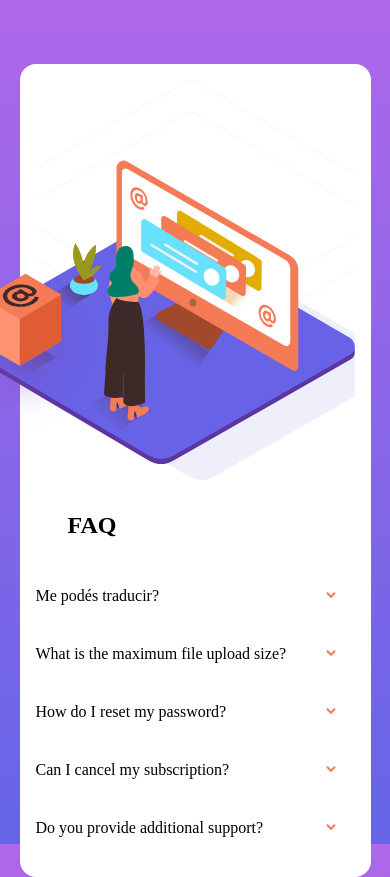
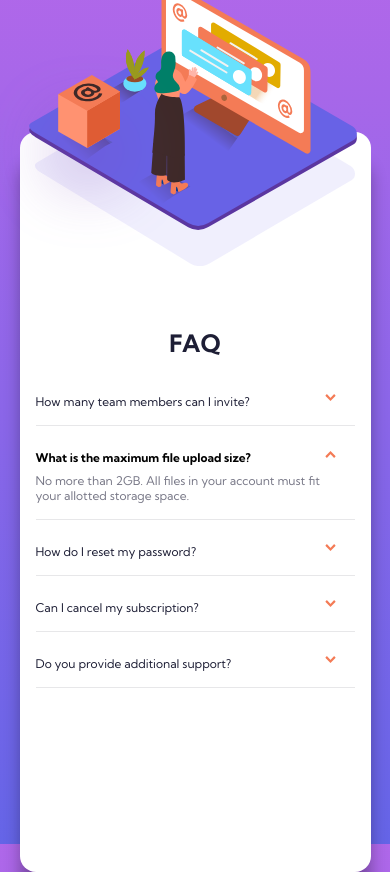
Before and after one commit to aalvarezto/faq-accordion-card-main, a plain HTML site: page index.html in a window 390 px wide. Drawn offline with Linux system fonts and the light colour scheme.

Commit message:
:smile: completed! v.1.0

```diff
--- a/index.html
+++ b/index.html
@@ -22,14 +22,17 @@
 			<article>
 				<h1>FAQ</h1>
 				<section class="question">
-					Me podés traducir?
+					How many team members can I invite?
 					<button></button>
-					<div class="hidden"> NO! </div>
+					<div class="hidden">
+						You can invite up to 2 additional users on the Free
+						plan. There is no limit on team members for the Premium
+						plan.</div
+					>
 				</section>
 				<section class="question">
 					What is the maximum file upload size?
 					<button></button>
-
 					<div class="hidden">
 						No more than 2GB. All files in your account must fit
 						your allotted storage space.
@@ -38,7 +41,6 @@
 				<section class="question">
 					How do I reset my password?
 					<button></button>
-
 					<div class="hidden">
 						Click “Forgot password” from the login page or “Change
 						password” from your profile page. A reset link will be
@@ -48,7 +50,6 @@
 				<section class="question">
 					Can I cancel my subscription?
 					<button></button>
-
 					<div class="hidden">
 						Yes! Send us a message and we’ll process your request no
 						questions asked.
@@ -57,7 +58,6 @@
 				<section class="question">
 					Do you provide additional support?
 					<button></button>
-
 					<div class="hidden">
 						Chat and email support is available 24/7. Phone lines
 						are open during normal business hours.
--- a/src/index.js
+++ b/src/index.js
@@ -2,12 +2,14 @@
 
 const questions = document.querySelectorAll(".question")
 
+questions[1].classList.toggle("toggle")
+
 questions.forEach(question => {
-	const [button, answer] = question.children
+	const [, answer] = question.children
 
 	question.addEventListener("click", () => {
 		closeAll(questions).except(answer)
-		answer.className = answer.className !== "visible" ? "visible" : "hidden"
+		question.classList.toggle("toggle")
 	})
 })
 
@@ -15,8 +17,7 @@ function closeAll(x) {
 	return {
 		except: y =>
 			Array.from(x)
-				.map(question => question.children[1])
-				.filter(answer => answer.innerText !== y.innerText)
-				.forEach(answer => (answer.className = "hidden")),
+				.filter(el => el.children[1].innerText !== y.innerText)
+				.forEach(question => question.classList.remove("toggle")),
 	}
 }
--- a/src/styles.css
+++ b/src/styles.css
@@ -1,126 +1,156 @@
+@import url("https://fonts.googleapis.com/css2?family=Kumbh+Sans:wght@400;700&display=swap");
+
 * {
 	box-sizing: border-box;
 }
-
 body {
 	padding: 0;
 	margin: 0;
-	background-image: linear-gradient(
-		to top,
-		hsl(240, 73%, 65%),
-		hsl(273, 75%, 66%)
-	);
-	background-repeat: unset;
+	background: linear-gradient(to top, hsl(240, 73%, 65%), hsl(273, 75%, 66%));
+	font-family: "Kumbh Sans", sans-serif;
+	font-size: 12px;
+	font-weight: 400;
+	color: hsl(238, 29%, 16%);
+	background-attachment: fixed;
 	height: 100vh;
 	display: flex;
 	justify-content: center;
 	align-items: center;
 }
-
+:is(#logos, .woman, .box, button) {
+	background-position: center center;
+	background-repeat: no-repeat;
+	background-size: contain;
+	position: relative;
+}
+h1 {
+	font-size: 1.5rem;
+}
 #card {
-	width: 60rem;
+	width: 56.25rem;
+	height: 30rem;
 	padding: 1rem;
 	background-color: white;
 	border-radius: 1rem;
 	display: flex;
-	justify-content: space-between;
-}
-
-#logos {
-	width: 100%;
-	height: 100%;
-	display: flex;
-	flex-direction: column;
-	align-items: center;
+	box-shadow: 0rem 2rem 1rem hsla(0, 0%, 0%, 0.3);
 	background-image: url(../images/bg-pattern-desktop.svg);
 	background-repeat: no-repeat;
-	background-position: center center;
-	background-size: cover;
+	background-size: 95%;
+	background-position: -27.5rem -15rem;
 }
-
+#logos {
+	left: -5rem;
+	bottom: 2rem;
+}
 .woman {
-	width: 25rem;
-	height: 25rem;
-	display: flex;
-	align-items: center;
 	background-image: url(../images/illustration-woman-online-desktop.svg);
-	background-repeat: no-repeat;
-	background-size: contain;
-	background-position-y: center;
-	position: relative;
-	left: -2.5rem;
-	top: 2rem;
+	width: 30rem;
+	height: 30rem;
 }
-
 .box {
+	background-image: url(../images/illustration-box-desktop.svg);
 	width: 10rem;
 	height: 10rem;
-	background-image: url(../images/illustration-box-desktop.svg);
-	background-repeat: no-repeat;
-	background-size: cover;
+	left: -1.2rem;
+	bottom: -10rem;
+}
+article {
+	margin-top: 1rem;
+	width: 50%;
 	position: relative;
-	top: 2.5rem;
-	left: -1rem;
+	right: 2rem;
 }
-
-article {
-	width: 40%;
+section {
+	margin: 0.5rem 0;
+	margin-right: 2rem;
+	padding: 1rem 0;
+	border-bottom: solid 1px hsl(240, 5%, 91%);
 }
-
+section:hover {
+	font-weight: 800;
+	color: hsl(14, 88%, 65%);
+}
+section div {
+	font-weight: 400;
+	color: hsl(240, 6%, 50%);
+}
 button {
+	background: none;
+	background-image: url(../images/icon-arrow-down.svg);
 	width: 3rem;
-	height: 1rem;
-	background: none;
+	height: 0.5rem;
 	border: none;
 	float: right;
 	clear: both;
-	background-image: url("../images/icon-arrow-down.svg");
-	background-size: auto;
-	background-repeat: no-repeat;
-	background-position: center center;
 }
-
-h1 {
-	margin: 2rem;
-}
-
-section {
-	margin: 0.5rem;
-	padding: 1rem;
-}
-
 .hidden {
 	display: none;
 }
-
-.visible {
-	padding: 0.5rem;
+.toggle {
+	font-weight: 800;
+}
+.toggle button {
+	transform: rotate(180deg);
+}
+.toggle .hidden {
+	padding-top: 0.5rem;
+	padding-right: 2rem;
+	display: block;
 }
 
 @media (max-width: 30rem) {
 	#card {
-		position: absolute;
-		top: 1rem;
 		width: 90%;
-		margin: 3rem;
-		border-collapse: collapse;
+		height: auto;
+		display: flex;
 		flex-direction: column;
+		justify-content: center;
 		align-items: center;
+		background: none;
+		background-color: white;
+		margin-top: 10rem;
 	}
+	#logos {
+		display: flex;
+		flex-direction: column;
+		justify-content: center;
+		align-items: center;
 
+		width: 20rem;
+		height: 20rem;
+		background-image: url(../images/bg-pattern-mobile.svg);
+		top: -7rem;
+		left: 0rem;
+	}
+	.woman {
+		width: 23rem;
+		height: 23rem;
+		background-image: url(../images/illustration-woman-online-mobile.svg);
+		top: -5rem;
+		left: -1.4rem;
+		background-repeat: no-repeat;
+	}
+	h1 {
+		width: 100%;
+		text-align: center;
+	}
+	.box {
+		display: none;
+	}
 	article {
+		top: 0;
+		right: 0;
 		width: 100%;
+		height: auto;
+		margin-top: -10rem;
+		margin-bottom: 10rem;
 	}
-
-	#logos {
-		width: 100%;
-		height: 50%;
-	}
-
 	section {
-		padding-left: 0;
-		padding-right: 0;
-		margin-left: 0;
 		margin-right: 0;
 	}
+	.toggle {
+		font-weight: 800;
+		color: black;
+	}
 }
```
